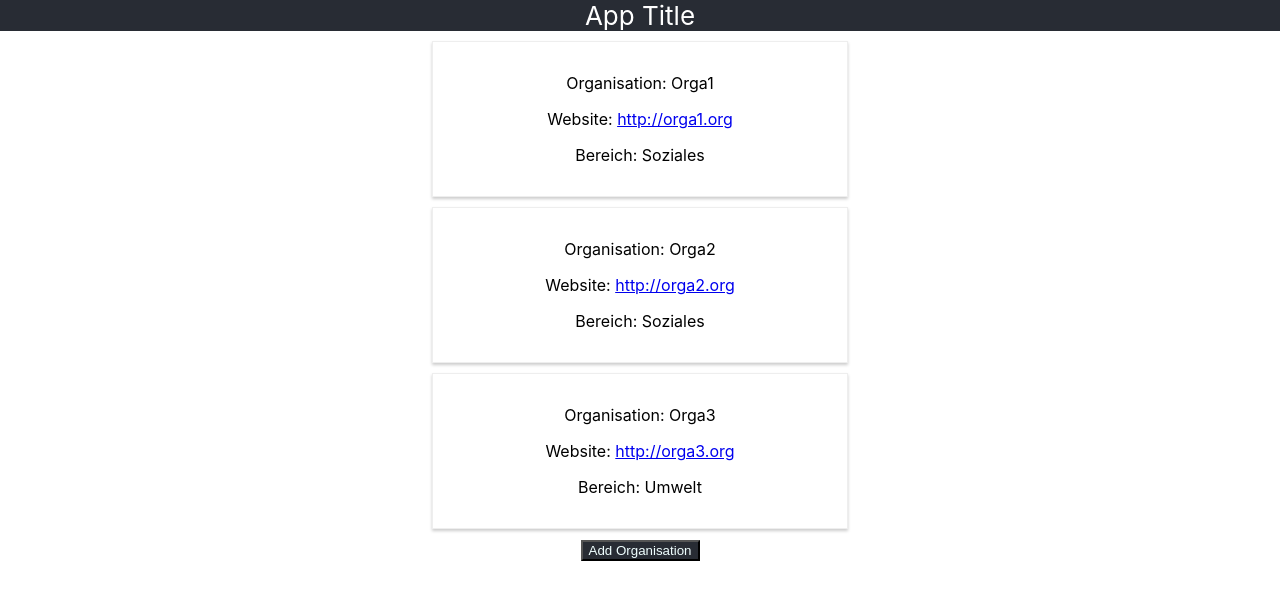
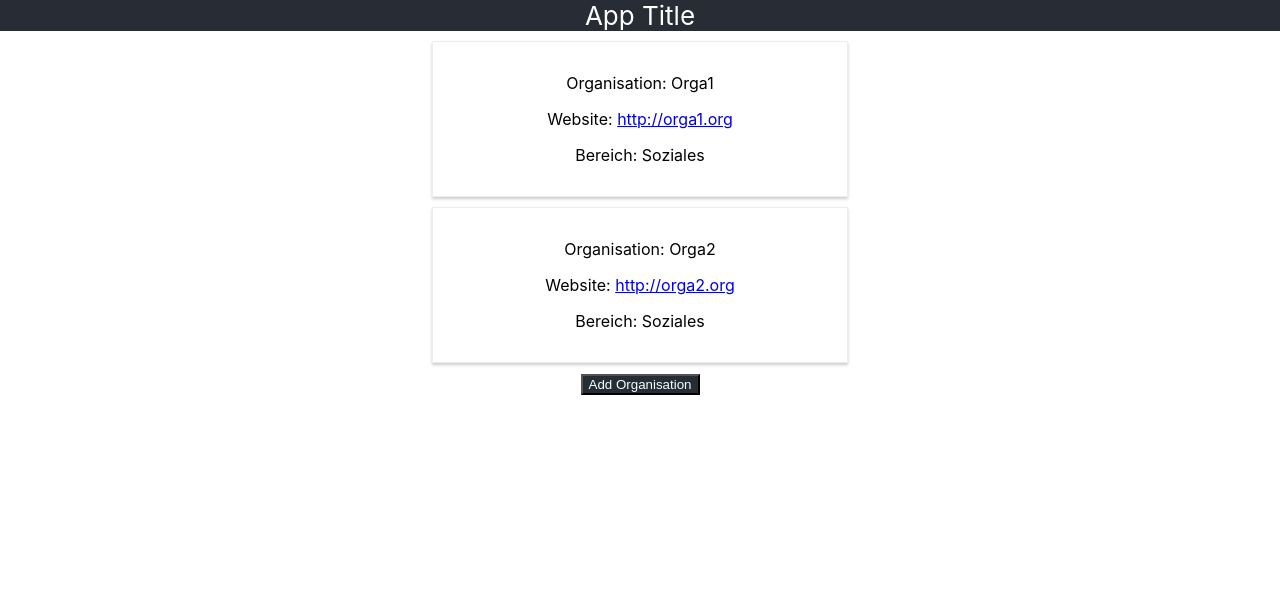
Before and after one commit to BaseVentura/Mule, a React (Create React App) app: page / in a window 1280 px wide. Shown: the top 600 px of the page. Built offline with nearby package versions, Linux system fonts and the light colour scheme.

Commit message:
Start WOrk on FIlter

```diff
--- a/src/Components/OrgaList.js
+++ b/src/Components/OrgaList.js
@@ -3,16 +3,16 @@ import Organisation from './Organisation'
 // import styles from '../App.module.css'
 
 
-function OrgaList(props) {
+function OrgaList({Orgas,filter}) {
 
     return (
         <div >
-            { props.Orgas.map((orga, index) => {
-        return (<Organisation
-          orga = {orga.Orga}
-          url ={orga.URL}
-          label = {orga.Label}
-        />);
+            {Orgas.map((orga, index) => {
+              return (orga.Label===filter ? <Organisation
+                orga = {orga.Orga}
+                url ={orga.URL}
+                label = {orga.Label}
+        /> : null);
       })}
         </div>
     );
--- a/src/Containers/Orgamanager.js
+++ b/src/Containers/Orgamanager.js
@@ -17,7 +17,7 @@ class Orgamanager extends Component {
       //const ContentID =this.state.ContentID;
 
       const doesShow =this.state.addOrga;
-    this.setState({addOrga: !doesShow})
+      this.setState({addOrga: !doesShow})
     }
     ShowOrgaHandler = () => {
       this.setState({ContentID:0})
@@ -34,7 +34,7 @@ class Orgamanager extends Component {
     render() {
         return (
             <div>
-                <OrgaList Orgas={this.state.Orgas}/>
+                <OrgaList Orgas={this.state.Orgas} filter="Soziales"/>
                 <button className={styles.Button} onClick={this.ToggleOrgaAdder}>Add Organisation</button>
                 <OrgaAdder show={this.state.addOrga} hide={this.ToggleOrgaAdder} click={this.AddOrga}/>
             </div>
```
